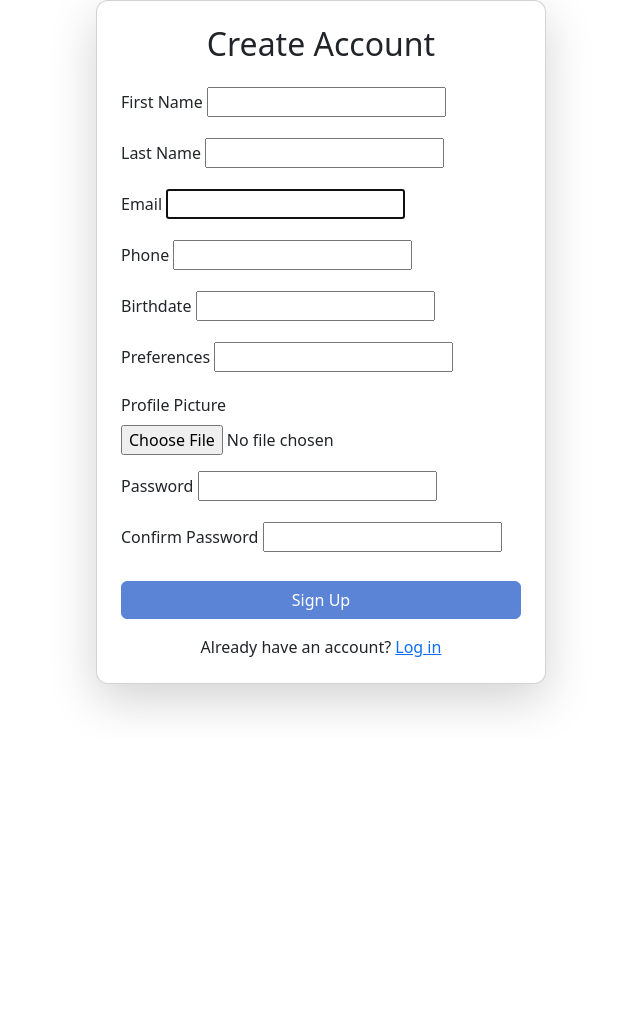
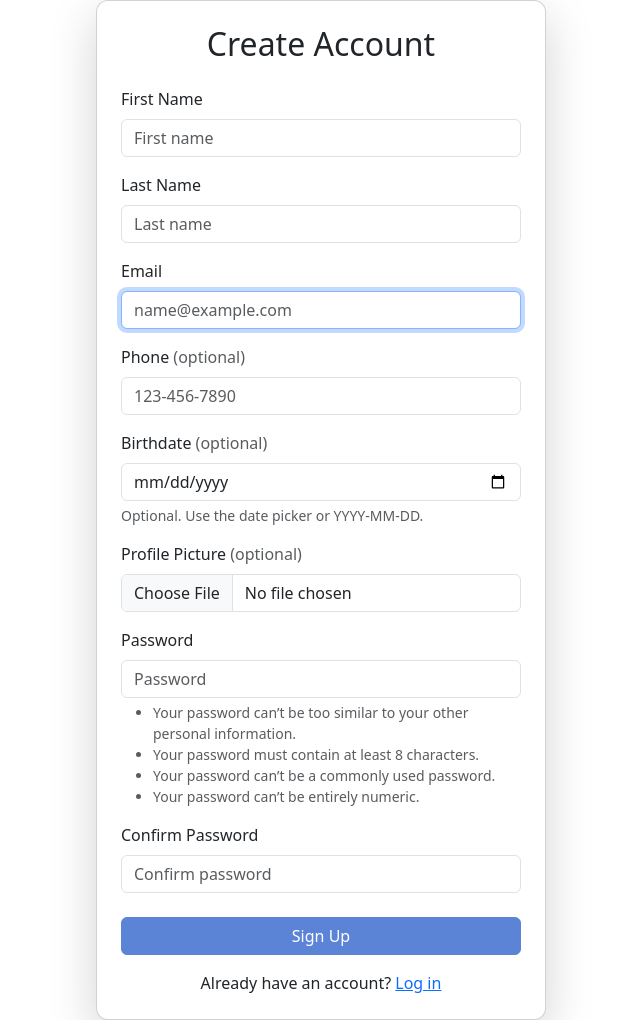
Before and after one commit to cherrylin16/showUp, a Django app: page /accounts/signup/ in a window 1280 px wide. Shown: the part 62-1082 px from the top of the page, without its empty margins (319-959 px from the left). Before the commit the page ends 775 px from the top, so only its background shows below. Run offline with Django 5.2, Linux system fonts and the light colour scheme.

Commit message:
Fixed issues with sign up page not showing signup failure reasons

```diff
--- a/showUp/accounts/forms.py
+++ b/showUp/accounts/forms.py
@@ -1,5 +1,6 @@
 from django.contrib.auth.forms import UserCreationForm
 from .models import ShowUpUser
+from django import forms
 
 class SignUpForm(UserCreationForm):
     class Meta:
@@ -11,10 +12,56 @@ class SignUpForm(UserCreationForm):
             "phone",
             "birthdate",
             "pfp",
-            "preferenceID",
             "password1",
             "password2",
         )
+
+        widgets = {
+            "firstName": forms.TextInput(attrs={
+                "class": "form-control",
+                "placeholder": "First name",
+            }),
+            "lastName": forms.TextInput(attrs={
+                "class": "form-control",
+                "placeholder": "Last name",
+            }),
+            "email": forms.EmailInput(attrs={
+                "class": "form-control",
+                "placeholder": "name@example.com",
+            }),
+            "phone": forms.TextInput(attrs={
+                "class": "form-control",
+                "placeholder": "123-456-7890",
+            }),
+            "birthdate": forms.DateInput(attrs={
+                "class": "form-control",
+                "type": "date",
+            }),
+            "pfp": forms.FileInput(attrs={
+                "class": "form-control",
+            }),
+        }
+
+    def __init__(self, *args, **kwargs):
+        super().__init__(*args, **kwargs)
+
+        # Optional fields
+        self.fields["phone"].required = False
+        self.fields["birthdate"].required = False
+        self.fields["pfp"].required = False
+
+        # Bootstrap password fields
+        self.fields["password1"].widget.attrs.update({
+            "class": "form-control",
+            "placeholder": "Password",
+        })
+        self.fields["password2"].widget.attrs.update({
+            "class": "form-control",
+            "placeholder": "Confirm password",
+        })
+
+        self.fields["birthdate"].help_text = "Optional. Use the date picker or YYYY-MM-DD."
+        # self.fields["password1"].help_text = "Your password must meet the rules listed below."
 
 
 from django.contrib.auth.forms import AuthenticationForm
--- a/showUp/accounts/templates/accounts/signup.html
+++ b/showUp/accounts/templates/accounts/signup.html
@@ -20,59 +20,103 @@
 
         <h2 class="text-center mb-4">Create Account</h2>
 
+        <!-- Global form errors -->
+        {% if form.non_field_errors %}
+            <div class="alert alert-danger">
+                {{ form.non_field_errors }}
+            </div>
+        {% endif %}
+
         <form method="post" enctype="multipart/form-data">
             {% csrf_token %}
 
-            <!-- Name -->
+            <!-- First Name -->
             <div class="mb-3">
                 <label class="form-label">First Name</label>
                 {{ form.firstName }}
+                {% for error in form.firstName.errors %}
+                    <div class="text-danger small">{{ error }}</div>
+                {% endfor %}
             </div>
 
+            <!-- Last Name -->
             <div class="mb-3">
                 <label class="form-label">Last Name</label>
                 {{ form.lastName }}
+                {% for error in form.lastName.errors %}
+                    <div class="text-danger small">{{ error }}</div>
+                {% endfor %}
             </div>
 
             <!-- Email -->
             <div class="mb-3">
                 <label class="form-label">Email</label>
                 {{ form.email }}
+                {% for error in form.email.errors %}
+                    <div class="text-danger small">{{ error }}</div>
+                {% endfor %}
             </div>
 
             <!-- Phone -->
             <div class="mb-3">
-                <label class="form-label">Phone</label>
+                <label class="form-label">
+                    Phone <span class="text-muted">(optional)</span>
+                </label>
                 {{ form.phone }}
+                {% for error in form.phone.errors %}
+                    <div class="text-danger small">{{ error }}</div>
+                {% endfor %}
             </div>
 
             <!-- Birthdate -->
             <div class="mb-3">
-                <label class="form-label">Birthdate</label>
+                <label class="form-label">
+                    Birthdate <span class="text-muted">(optional)</span>
+                </label>
                 {{ form.birthdate }}
+
+                {% if form.birthdate.help_text %}
+                    <div class="form-text">{{ form.birthdate.help_text }}</div>
+                {% endif %}
+
+                {% for error in form.birthdate.errors %}
+                    <div class="text-danger small">{{ error }}</div>
+                {% endfor %}
             </div>
 
-            <!-- Preferences -->
-            <div class="mb-3">
-                <label class="form-label">Preferences</label>
-                {{ form.preferenceID }}
-            </div>
 
             <!-- Profile pic -->
             <div class="mb-3">
-                <label class="form-label">Profile Picture</label>
+                <label class="form-label">
+                    Profile Picture <span class="text-muted">(optional)</span>
+                </label>
                 {{ form.pfp }}
+                {% for error in form.pfp.errors %}
+                    <div class="text-danger small">{{ error }}</div>
+                {% endfor %}
             </div>
 
             <!-- Password -->
             <div class="mb-3">
                 <label class="form-label">Password</label>
                 {{ form.password1 }}
+
+                {% if form.password1.help_text %}
+                    <div class="form-text">{{ form.password1.help_text }}</div>
+                {% endif %}
+
+                {% for error in form.password1.errors %}
+                    <div class="text-danger small">{{ error }}</div>
+                {% endfor %}
             </div>
 
+            <!-- Confirm Password -->
             <div class="mb-3">
                 <label class="form-label">Confirm Password</label>
                 {{ form.password2 }}
+                {% for error in form.password2.errors %}
+                    <div class="text-danger small">{{ error }}</div>
+                {% endfor %}
             </div>
 
             <button type="submit" class="btn btn-primary w-100 mt-2">
--- a/showUp/accounts/views.py
+++ b/showUp/accounts/views.py
@@ -8,6 +8,7 @@ def signup_view(request):
         form = SignUpForm(request.POST, request.FILES)
 
         if form.is_valid():
+            user.preferenceID = 1
             user = form.save()
             login(request, user)
             print("USER CREATED:", user.email)
```
